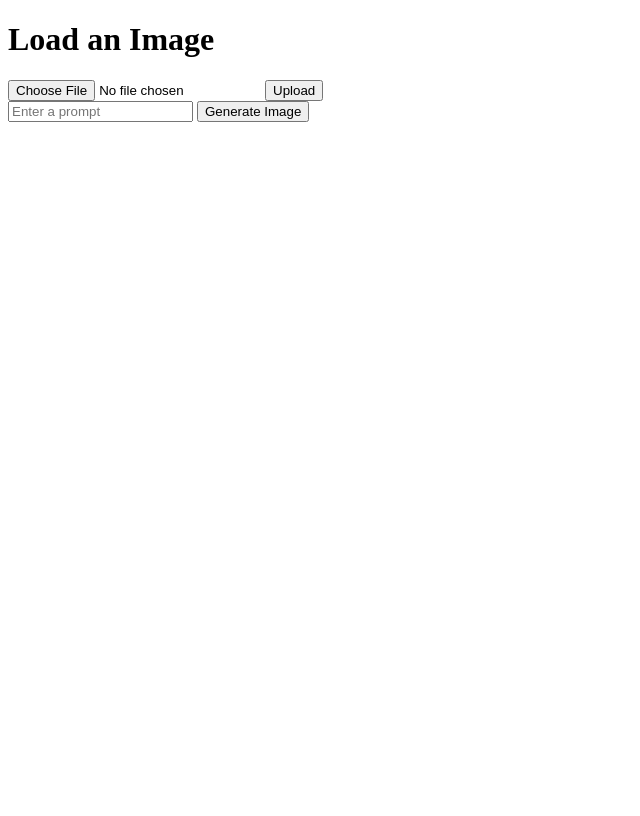
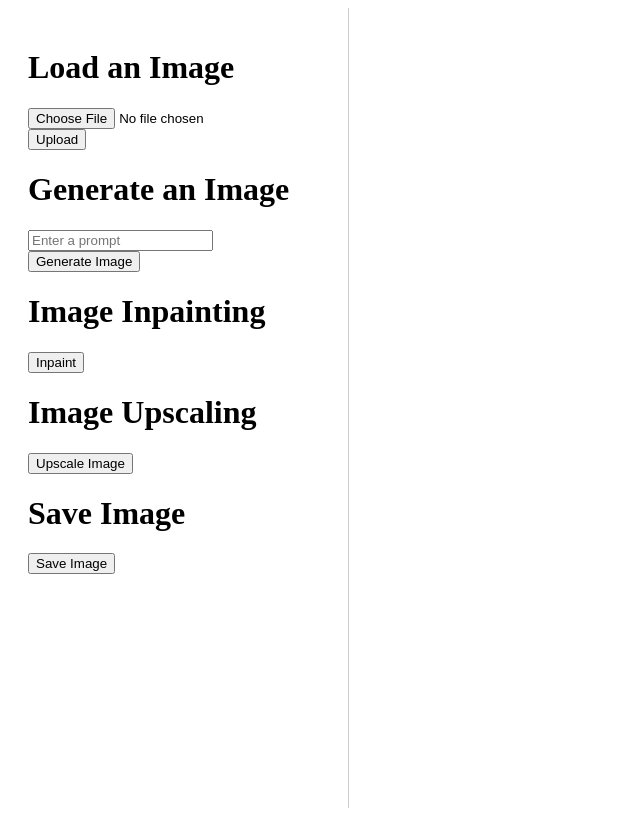
Before and after one commit to shanetwinterhalter/photo_studio, a Flask app: page / in a window 1280 px wide. Shown: the whole page, without its empty margins (0-640 px from the left). Before the commit the page ends 122 px from the top, so only its background shows below. Run offline with Flask 3, Linux system fonts and the light colour scheme.

Commit message:
Add image inpainting functionality

```diff
--- a/web/app.py
+++ b/web/app.py
@@ -1,4 +1,4 @@
-from diffusers import StableDiffusionPipeline, StableDiffusionUpscalePipeline
+from diffusers import StableDiffusionPipeline, StableDiffusionUpscalePipeline, StableDiffusionInpaintPipeline
 from flask import Flask, render_template, request, jsonify, send_from_directory
 from PIL import Image
 from hashlib import md5
@@ -7,15 +7,26 @@ import os
 import time
 import threading
 import torch
+import base64
+import io
+import json
+import numpy as np
 
 IMAGE_MODEL = "../models/shane9r"
-UPSCALE_MODEL = "stabilityai/stable-diffusion-x4-upscaler"
-UPSCALE_RES = (256, 256)
 NEGATIVE_PROMPT = "bad, deformed, ugly, bad anatomy, cartoon, animated," + \
                 "scary, wrinkles, duplicate, double"
 NUM_INFERENCE_STEPS = 15
+GUIDANCE_SCALE = 20
+
+UPSCALE_MODEL = "stabilityai/stable-diffusion-x4-upscaler"
+UPSCALE_RES = (256, 256)
 UPSCALING_INFERENCE_STEPS = 15
-GUIDANCE_SCALE = 20
+
+INPAINT_MODEL = "stabilityai/stable-diffusion-2-inpainting"
+INPAINTING_INFERENCE_STEPS = 15
+INPAINTING_GUIDANCE_SCALE = 7.5
+INPAINT_RES = (512, 512)
+
 
 app = Flask(__name__)
 app.config["IMAGE_UPLOADS"] = 'images'
@@ -86,6 +97,29 @@ def upscale_image():
     return jsonify({"image_url": save_image(upscaled_image)})
 
 
+@app.route('/inpaint_image', methods=['POST'])
+def inpaint_image():
+    inpainting_pipeline = StableDiffusionInpaintPipeline.from_pretrained(
+        INPAINT_MODEL, torch_dtype=torch.float16).to("cuda")
+    inpainting_pipeline.enable_xformers_memory_efficient_attention()
+
+    init_img = Image.open(request.form["image_url"]).convert("RGB")
+    decoded_mask = base64.b64decode(request.form["mask"]).decode("utf-8")
+    mask_list = json.loads(decoded_mask)
+    height, width = init_img.size
+    mask_array = np.array(mask_list, dtype=np.uint8).reshape(height, width) * 255
+    mask_img = Image.fromarray(mask_array).convert("RGB")
+
+    inpainted_image = inpainting_pipeline(prompt="",
+                                          negative_prompt=NEGATIVE_PROMPT,
+                                          num_inference_steps=INPAINTING_INFERENCE_STEPS,
+                                          guidance_scale=INPAINTING_GUIDANCE_SCALE,
+                                          image=init_img.resize(INPAINT_RES),
+                                          mask_image=mask_img.resize(INPAINT_RES)).images[0]
+
+    return jsonify({"image_url": save_image(inpainted_image)})
+
+
 @app.route("/images/<path:filename>")
 def serve_image(filename):
     return send_from_directory(app.config["IMAGE_UPLOADS"], filename)
--- a/web/static/custom.css
+++ b/web/static/custom.css
@@ -1,20 +1,58 @@
+body {
+  display: flex;
+  height: 100vh;
+}
+
+#sidebar {
+  width: 300px;
+  padding: 20px;
+  border-right: 1px solid #ccc;
+}
+
+#content {
+  flex-grow: 1;
+  padding: 20px;
+  display: flex;
+  align-items: center;
+  justify-content: center;
+}
+
 .loader {
-    border: 5px solid #f3f3f3;
-    border-top: 5px solid #3498db;
+  border: 10px solid #f3f3f3;
+  border-top: 10px solid #3498db;
   border-radius: 50%;
   width: 50px;
   height: 50px;
   animation: spin 2s linear infinite;
-  }
-
-  .displayed-image {
-    max-width: 100%; /* Adjust the width to your preference */
-    height: auto; /* Maintain aspect ratio */
-    image-rendering: optimizeQuality; /* Applies image smoothing in some browsers */
-    -ms-interpolation-mode: bicubic; /* Applies image smoothing in Internet Explorer */
+  position: absolute;
+  top: 50%;
+  left: 50%;
+  transform: translate(-50%, -50%);
 }
 
 @keyframes spin {
   0% { transform: rotate(0deg); }
   100% { transform: rotate(360deg); }
 }
+
+#resultImage {
+  max-width: 100%;
+  max-height: 100%;
+  image-rendering: optimizeQuality;
+  -ms-interpolation-mode: bicubic;
+}
+
+#imageContainer {
+  position: relative;
+  width: 100%;
+  height: 100%;
+  display: flex;
+  align-items: center;
+  justify-content: center;
+}
+
+canvas {
+  position: absolute;
+  top: 0;
+  left: 0;
+}
--- a/web/static/scripts.js
+++ b/web/static/scripts.js
@@ -1,19 +1,99 @@
+const brushSize = 10;
+
+let canvas;
+let ctx;
+let img;
+let painting = false;
+let mask = null;
+
 function updateImage(imageUrl, success) {
     $("#loader").hide();
+    $("#resultImage").css("opacity", 1);
     if (success) {
-        $("#resultImage").attr("src", imageUrl);
-        $("#resultImage").show();
+        img = $("#resultImage")
+        img.attr("src", ""); // Clear image
+        img.on("load", function() {
+            configureCanvas(); // Configure canvas after image is loaded
+            updateImageSize();
+        });
+        img.attr("src", imageUrl);
+        img.show();
         $("#saveImageLink").attr("href", imageUrl);
         $("#saveImageLink").attr("download", imageUrl.split("/").slice(-1)[0]);
     }
     $(".submitButton").prop("disabled", false);
 }
 
+function updateImageSize() {
+    const content = document.getElementById('content');
+    const image = document.getElementById('resultImage');
+
+    image.style.maxWidth = `${content.clientWidth}px`;
+    image.style.maxHeight = `${content.clientHeight}px`;
+  }
+
+// Brush tool
+function startPosition(e) {
+    painting = true;
+    draw(e);
+}
+
+function finishedPosition() {
+    painting = false;
+    ctx.beginPath();
+}
+
+function draw(e, painting) {
+    if (!painting) return;
+
+    const canvasRect = canvas.getBoundingClientRect();
+    const x = Math.floor(e.clientX - canvasRect.left);
+    const y = Math.floor(e.clientY - canvasRect.top);
+
+    ctx.lineWidth = brushSize;
+    ctx.lineCap = "round";
+    ctx.strokeStyle = "white";
+    ctx.globalAlpha = 0.5; // 50% transparency
+
+    ctx.lineTo(x, y);
+    ctx.stroke();
+    ctx.beginPath();
+    ctx.moveTo(x, y);
+
+    for (let i = -brushSize; i < brushSize; i++) {
+        for (let j = -brushSize; j < brushSize; j++) {
+            if (i * i + j * j < brushSize * brushSize) {
+                const index = (y + j) * img.naturalWidth + (x + i);
+                if (index >= 0 && index < mask.length) {
+                    mask[index] = 1;
+                }
+            }
+        }
+    }
+}
+
+function configureCanvas() {
+    canvas = $("#canvas")[0];
+    ctx = canvas.getContext("2d");
+    img = $("#resultImage")[0];
+
+    canvas.width = img.naturalWidth;
+    canvas.height = img.naturalHeight;
+    ctx.drawImage(img, 0, 0);
+    mask = new Array(img.naturalWidth * img.naturalHeight).fill(0);
+
+    canvas.addEventListener("mousedown", startPosition);
+    canvas.addEventListener("mouseup", finishedPosition);
+    canvas.addEventListener("mousemove", function (e) {
+        draw(e, painting);
+    });
+}
+
 function setLoading() {
     $(".submitButton").prop("disabled", true);
     $("#loadedImageDisplay").show();
     $("#loader").show();
-    $("#resultImage").hide();
+    $("#resultImage").css("opacity", 0.5);
 }
 
 function upscaleImage() {
@@ -55,15 +135,14 @@ function generateImage() {
 }
 
 function uploadImage() {
-    setLoading();
-
     const fileInput = document.getElementById("fileUpload");
     const file = fileInput.files[0];
 
     if (!file) {
-        alert("Please choose a file.");
+        alert("Please select a file to upload");
         return;
     }
+    setLoading();
 
     const formData = new FormData();
     formData.append("image", file);
@@ -84,6 +163,47 @@ function uploadImage() {
     })
 }
 
+function maskToBinaryString(mask) {
+    let binaryString = "";
+    for (let i = 0; i < mask.length; i += 8) {
+        let byte = 0;
+        for (let j = 0; j < 8; j++) {
+            byte |= (mask[i + j] << j);
+        }
+        binaryString += String.fromCharCode(byte);
+    }
+    return binaryString;
+}
+
+function binaryStringToBase64(binaryString) {
+    return btoa(unescape(encodeURIComponent(JSON.stringify(mask))));
+}
+
+function inpaintImage() {
+    setLoading();
+
+    const maskBinaryString = maskToBinaryString(mask);
+    const maskBase64 = binaryStringToBase64(maskBinaryString);
+
+    console.log(maskBase64);
+
+    $.ajax({
+        url: "/inpaint_image",
+        method: "POST",
+        data: {
+            image_url: $("#resultImage").attr("src"),
+            mask: maskBase64
+        },
+        success: function (response) {
+            updateImage(response.image_url, true);
+        },
+        error: function (error) {
+            console.error(error);
+            updateImage("", false)
+        }
+    })
+}
+
 function onGenerateSubmit(event) {
     event.preventDefault();
     generateImage();
@@ -96,3 +216,4 @@ function onUploadSubmit(event) {
 
 $("#generateImageForm").submit(onGenerateSubmit);
 $("#uploadImageForm").submit(onUploadSubmit);
+window.addEventListener("resize", updateImageSize);
--- a/web/templates/main_page.html
+++ b/web/templates/main_page.html
@@ -1,31 +1,46 @@
 <!DOCTYPE html>
 <html>
 <head>
+    <meta charset="utf-8">
+    <meta name="viewport" content="width=device-width, initial-scale=1.0">
     <title>Image Upload</title>
     <script src="https://code.jquery.com/jquery-3.6.0.min.js"></script>
     <link rel="stylesheet" type="text/css" href="{{ url_for('static',filename='custom.css') }}">
 </head>
 <body>
+    <div id="sidebar">
         <h1>Load an Image</h1>
         <form id="uploadImageForm">
             <input type="file" id="fileUpload" name="file">
             <input type="submit" class="submitButton" id="uploadButton" value="Upload">
         </form>
+        <h1>Generate an Image</h1>
         <form id="generateImageForm">
             <input type="text" id="imgPrompt" name="img_prompt" placeholder="Enter a prompt">
             <input type="submit" class="submitButton" id="generateImageButton" value="Generate Image">
         </form>
-    <div id="loadedImageDisplay" style="display:none;">
-        <h1>Loaded Image</h1>
-        <div id="loader" class="loader" style="display: none;"></div>
-        <img src="" id="resultImage" class="displayed-image" alt="Loaded image" style="display:none;"/>
+        <h1>Image Inpainting</h1>
+        <div>
+            <button id="inpaintButton" class="submitButton" onclick="inpaintImage()" type="button">Inpaint</button>
+        </div>
+        <h1>Image Upscaling</h1>
+        <div>
+            <button id="upscaleImageButton" class="submitButton" onclick="upscaleImage()" type="button">Upscale Image</button>
+        </div>
+        <h1>Save Image</h1>
         <div>
             <a id="saveImageLink" href="#" download="image.png">
                 <button id="saveImageButton" class="submitButton">Save Image</button>
             </a>
         </div>
-        <div>
-            <button id="upscaleImageButton" class="submitButton" onclick="upscaleImage()">Upscale Image</button>
+    </div>
+    <div id="content">
+        <div id="loadedImageDisplay" style="display:none;">
+            <div id="imageContainer">
+                <img src="" id="resultImage" class="displayed-image" alt="Loaded image" style="display:none;"/>
+                <canvas id="canvas"></canvas>
+                <div id="loader" class="loader" style="display: none;"></div>
+            </div>
         </div>
     </div>
 </body>
```
Also changed, not shown: 1 other file. Lines whose indentation alone changed are shown as unchanged.
